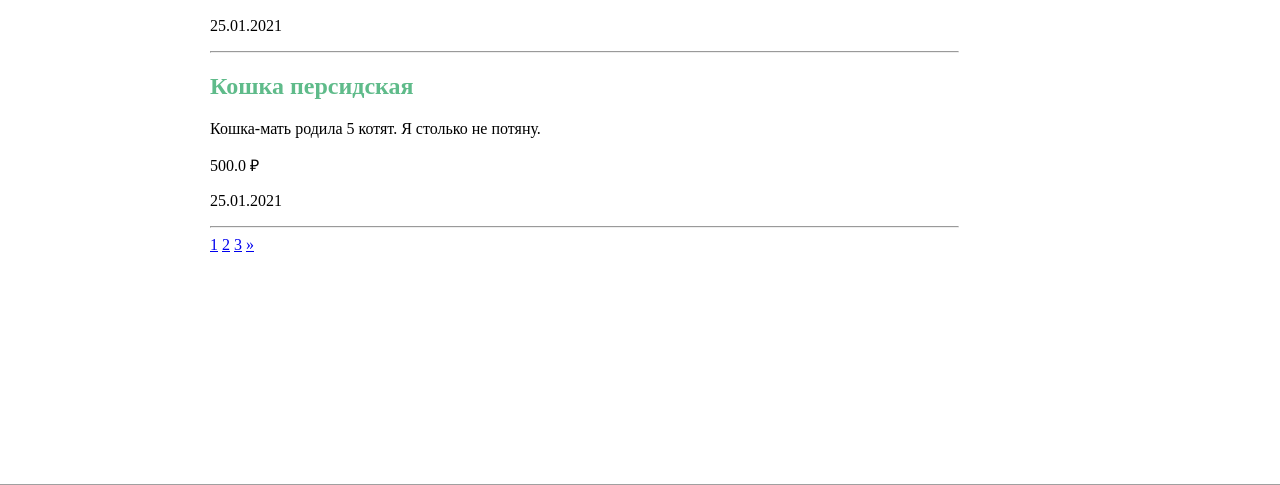
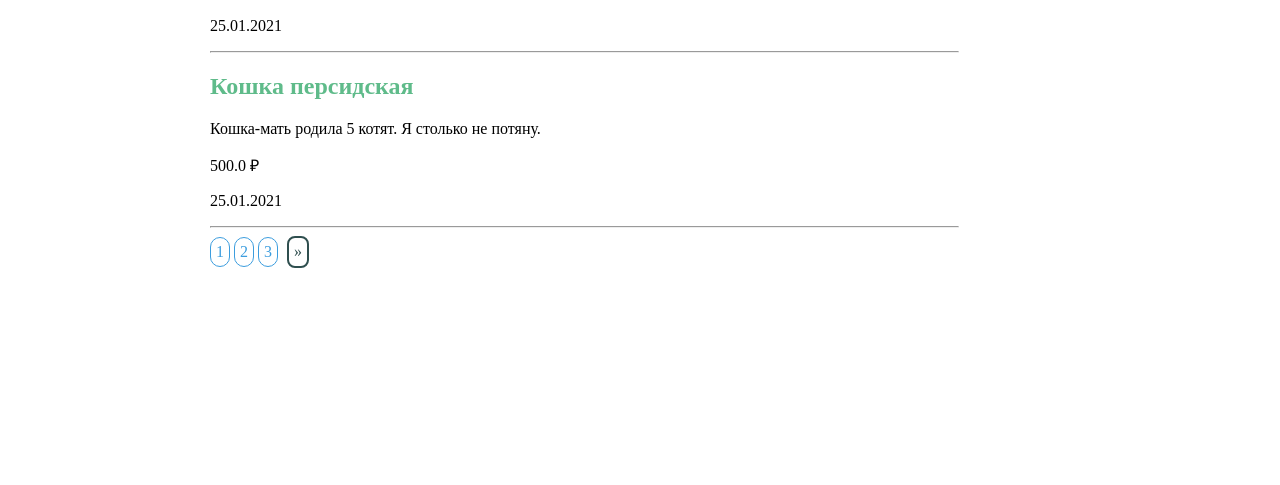
Before and after one commit to mas-gae76/Ad-site, a Django app: page /board/ in a window 1280 px wide. Shown: the part 726-1211 px from the top of the page. Run offline with Django 3.2, Linux system fonts and the light colour scheme; data comes from the database, SQL or seed files in the repository; some web fonts are replaced.

Commit message:
paginator style was added

```diff
--- a/samplesite/board/static/board/style.css
+++ b/samplesite/board/static/board/style.css
@@ -149,3 +149,31 @@ p.footer__social-icons a:hover {
 .col-4:last-child {
     margin-right: 0px;
 }
+ .pointer {
+     display: inline-block;
+     margin-left: 5px;
+     margin-right: 5px;
+     text-decoration: none;
+     border-radius: 8px;
+     color: darkslategray;
+     border: 2px solid darkslategray;
+     padding: 5px 5px 5px 5px;
+ }
+ .pointer:hover {
+     color: brown;
+     border-color: brown;
+     transition: .3s ease-in-out;
+ }
+ .page_number {
+     display: inline-block;
+     padding: 5px 5px 5px 5px;
+     text-decoration: none;
+     color: #3c9dde;
+     border: 1px solid #3c9dde;
+     border-radius: 15px;
+ }
+ .page_number:hover {
+     border-color: #0ace00;
+     color: #0ace00;
+     transition: .5s ease-in-out;
+ }
--- a/samplesite/board/templates/board/by_rubric.html
+++ b/samplesite/board/templates/board/by_rubric.html
@@ -17,13 +17,13 @@
 {% endfor %}
 <div class="ads">
     {% if page.has_previous %}
-    <a href="?page={{ page.previous_page_number }}">&laquo;</a>
+    <a class="pointer" href="?page={{ page.previous_page_number }}">&laquo;</a>
     {% endif %}
     {% for page in page.paginator.page_range %}
-    <a href="?page={{ page }}">{{ page }}</a>
+    <a class="page_number" href="?page={{ page }}">{{ page }}</a>
     {% endfor %}
     {% if page.has_next %}
-    <a href="?page={{ page.next_page_number }}">&raquo;</a>
+    <a class="pointer" href="?page={{ page.next_page_number }}">&raquo;</a>
     {% endif %}
 </div>
 {% endblock %}
--- a/samplesite/board/templates/board/index.html
+++ b/samplesite/board/templates/board/index.html
@@ -16,13 +16,13 @@
 {% endfor %}
 <div class="ads">
     {% if page.has_previous %}
-    <a href="?page={{ page.previous_page_number }}">&laquo;</a>
+    <a class="pointer" href="?page={{ page.previous_page_number }}">&laquo;</a>
     {% endif %}
     {% for page in page.paginator.page_range %}
-    <a href="?page={{ page }}">{{ page }}</a>
+    <a class="page_number" href="?page={{ page }}">{{ page }}</a>
     {% endfor %}
     {% if page.has_next %}
-    <a href="?page={{ page.next_page_number }}">&raquo;</a>
+    <a class="pointer" href="?page={{ page.next_page_number }}">&raquo;</a>
     {% endif %}
 </div>
 {% endblock %}
```
